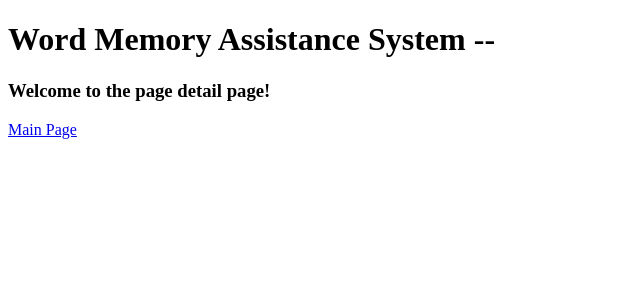
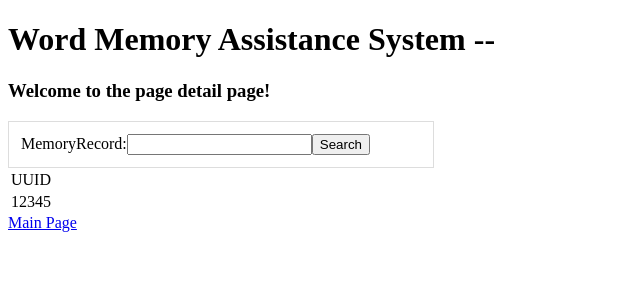
Before and after one commit to Andy-Shao/wma-system, a React (Create React App) app in the folder wma-web/: page /pageDetail in a window 1280 px wide. Shown: the top 300 px of the page, without its empty margins (0-640 px from the left). Built offline with nearby package versions, Linux system fonts and the light colour scheme; no server answers.

Commit message:
add page operatios

```diff
--- /dev/null
+++ b/wma-web/src/components/pageList.js
@@ -0,0 +1,24 @@
+import React from "react";
+
+class PageList extends React.Component {
+  render(){
+    return (
+      <table>
+      <thead>
+        <tr>
+        <td>UUID</td>
+        </tr>
+      </thead>
+      <tbody>
+      { this.props.pages.map((page) => (
+        <tr>
+        <td>{page.uuid}</td>
+        </tr>
+      )) }
+      </tbody>
+      </table>
+    );
+  }
+}
+
+export default PageList;
--- a/wma-web/src/pages/createMemoryRecord.js
+++ b/wma-web/src/pages/createMemoryRecord.js
@@ -19,7 +19,7 @@ class CreateMemoryRecord extends React.Component {
   };
 
   isPassFormCheck() {
-    return this.state.description != '';
+    return this.state.description !== '';
   }
 
   onClickSubmit = (event) => {
--- a/wma-web/src/pages/pageDetail.js
+++ b/wma-web/src/pages/pageDetail.js
@@ -1,17 +1,52 @@
 import React from "react";
 import { Link } from "react-router-dom";
+import axios from "axios"
 
 
+import PageList from "../components/pageList.js"
 import AppTitle from "../components/appTitle.js"
 
-const PageDetail = () => {
+class PageSearch extends React.Component {
+  render() {
+    return (
+      <form onSubmit={this.props.onClickSearch}>
+      <label>
+      MemoryRecord:
+      <input type="text"/>
+      </label>
+      <input type="submit" value="Search"/>
+      </form>
+    );
+  }
+}
+
+class PageDetail extends React.Component {
+  state = {
+    pages: [{
+      uuid: '12345'
+    }]
+  }
+
+  onClickSearch = (event) => {
+    alert('Yes!');
+    this.setState((prveState,props) => ({
+      pages: [{
+        uuid: '7890'
+      }]
+    }));
+  }
+
+  render(){
     return (
       <div>
         <AppTitle />
         <h3>Welcome to the page detail page!</h3>
+        <PageSearch onClickSearch={this.onClickSearch} />
+        <PageList pages={this.state.pages}/>
         <Link to="/">Main Page</Link>
       </div>
     );
   }
+}
 
 export default PageDetail;
```
Lines whose indentation alone changed are shown as unchanged.
